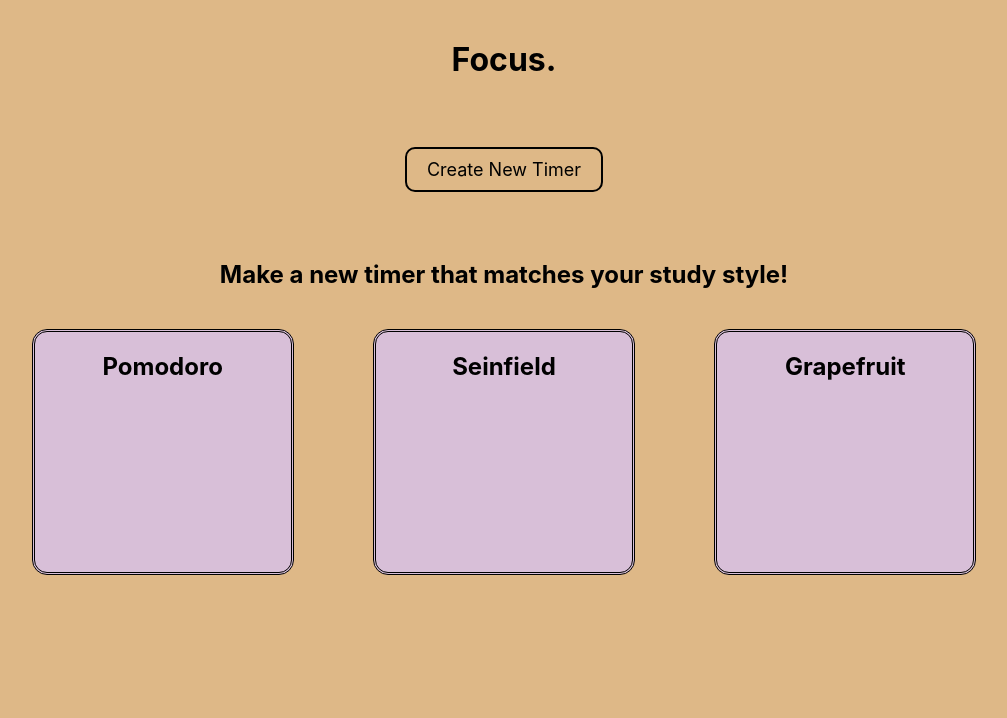
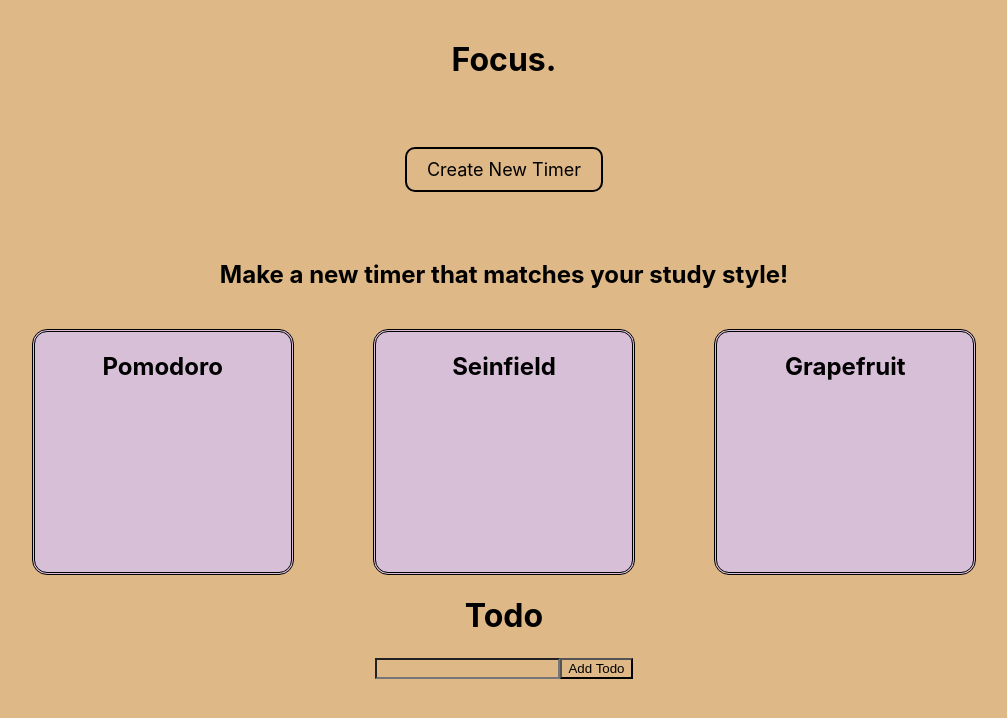
Before and after one commit to vincentlinzhu/study-app, a React (Create React App) app: page / in a window 1280 px wide. Shown: the top 718 px of the page, without its empty margins (136-1143 px from the left). Built offline with nearby package versions, Linux system fonts and the light colour scheme.

Commit message:
this is getting frustrating

```diff
--- a/package.json
+++ b/package.json
@@ -3,14 +3,17 @@
   "version": "0.1.0",
   "private": true,
   "dependencies": {
+    "-": "^0.0.1",
     "@testing-library/jest-dom": "^5.14.1",
     "@testing-library/react": "^11.2.7",
     "@testing-library/user-event": "^12.8.3",
     "firebase": "^9.3.0",
+    "g": "^2.0.1",
     "react": "^17.0.2",
     "react-dom": "^17.0.2",
     "react-router-dom": "^6.0.0-beta.8",
     "react-scripts": "4.0.3",
+    "tools": "^0.0.0",
     "web-vitals": "^1.1.2"
   },
   "scripts": {
--- a/src/App.css
+++ b/src/App.css
@@ -80,6 +80,10 @@
   background-color: transparent;
 }
 
+.todo {
+  text-align: center;
+}
+
 .restricted-text {
   user-select: none;
 }
--- /dev/null
+++ b/src/components/Form.js
@@ -0,0 +1,22 @@
+import { setAnalyticsCollectionEnabled } from "@firebase/analytics";
+import React from "react";
+import { useState } from "react";
+import firebase from "../utils/firebase";
+
+export default function Form() {
+  const [state, setTitle] = useState("");
+
+  const handleOnChange = (e) => {
+    setTitle(e.target.value);
+  };
+
+  const createTodo = () => {
+    //const todoRef = firebase.database().ref("");
+  };
+  return (
+    <div>
+      <input type="text" onChange={handleOnChange} />
+      <button onClick={createTodo}>Add Todo</button>
+    </div>
+  );
+}
--- a/src/pages/Home.js
+++ b/src/pages/Home.js
@@ -1,5 +1,6 @@
 import React from "react";
 import { Link } from "react-router-dom";
+import Form from "../components/Form";
 
 export function Home() {
   return (
@@ -28,6 +29,11 @@
           <h2>Grapefruit</h2>
         </div>
       </div>
+
+      <div className="todo">
+        <h1>Todo</h1>
+        <Form />
+      </div>
     </div>
   );
 }
```
Also changed, not shown: 1 other file (tests, documents, lock files or other folders).
